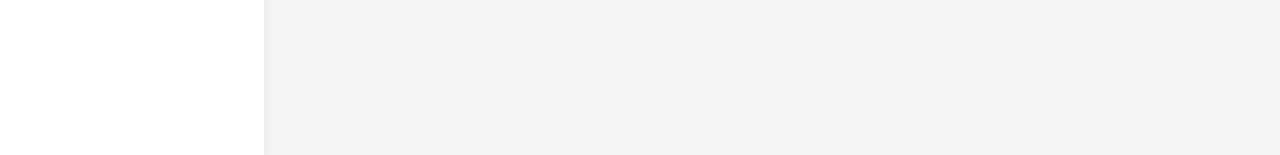
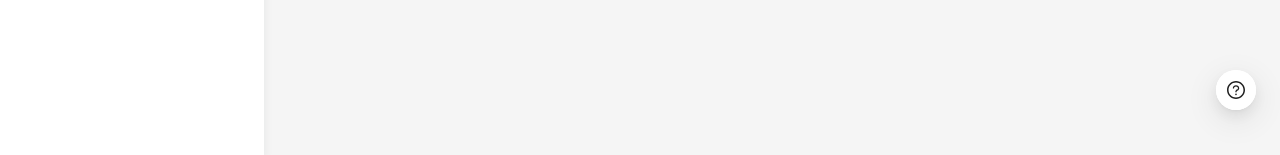
Before and after one commit to English-Assistant/English-Print, a React (Vite) app: page / in a window 1280 px wide. Shown: the part 642-797 px from the top of the page. Built offline with nearby package versions, Linux system fonts and the light colour scheme.

Commit message:
feat: 更新路由配置，支持根据环境选择历史模式，增加问题反馈浮动按钮

```diff
--- a/src/main.tsx
+++ b/src/main.tsx
@@ -1,13 +1,23 @@
 import '@ant-design/v5-patch-for-react-19';
 import { StrictMode } from 'react';
 import { createRoot } from 'react-dom/client';
-import { RouterProvider, createRouter } from '@tanstack/react-router';
+import {
+  RouterProvider,
+  createRouter,
+  createBrowserHistory,
+  createHashHistory,
+} from '@tanstack/react-router';
 import 'virtual:uno.css';
 import { routeTree } from './routeTree.gen';
 import '@unocss/reset/tailwind-compat.css';
 import './styles/editor.css';
 
-const router = createRouter({ routeTree });
+const history =
+  import.meta.env.MODE === 'production'
+    ? createHashHistory()
+    : createBrowserHistory();
+
+const router = createRouter({ routeTree, history });
 
 declare module '@tanstack/react-router' {
   interface Register {
--- a/src/routes/__root.tsx
+++ b/src/routes/__root.tsx
@@ -2,7 +2,8 @@ import useIsPrinting from '@/hooks/useIsPrinting';
 import { createRootRoute, Outlet } from '@tanstack/react-router';
 import { TanStackRouterDevtools } from '@tanstack/react-router-devtools';
 
-import { ConfigProvider, theme } from 'antd';
+import { ConfigProvider, theme, FloatButton } from 'antd';
+import { QuestionCircleOutlined } from '@ant-design/icons';
 import 'dayjs/locale/zh-cn';
 import zhCN from 'antd/locale/zh_CN';
 import { useSystemTheme } from '@/hooks/useSystemTheme';
@@ -27,6 +28,14 @@ export function Root() {
         <Outlet />
         {import.meta.env.DEV && !isPrinting && <TanStackRouterDevtools />}
       </ConfigProvider>
+      {!isPrinting && (
+        <FloatButton
+          icon={<QuestionCircleOutlined />}
+          tooltip="问题反馈"
+          href="https://github.com/English-Assistant/English-Print/issues/new/choose"
+          target="_blank"
+        />
+      )}
     </>
   );
 }
```
